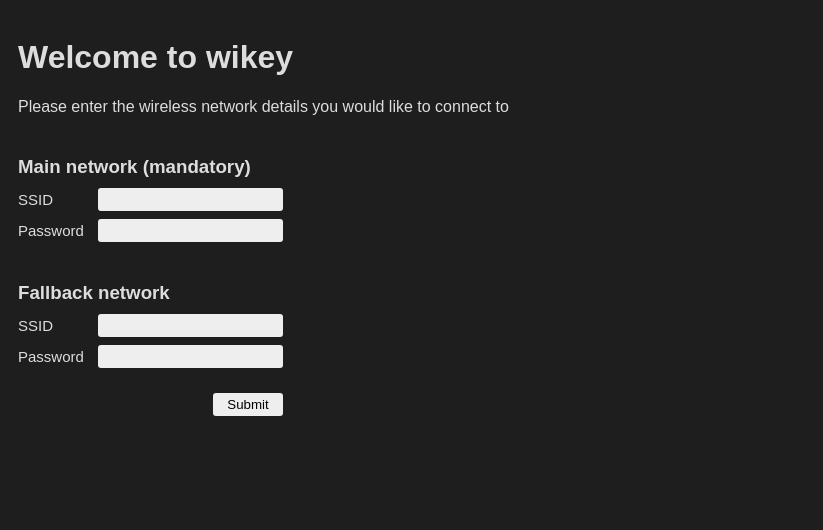
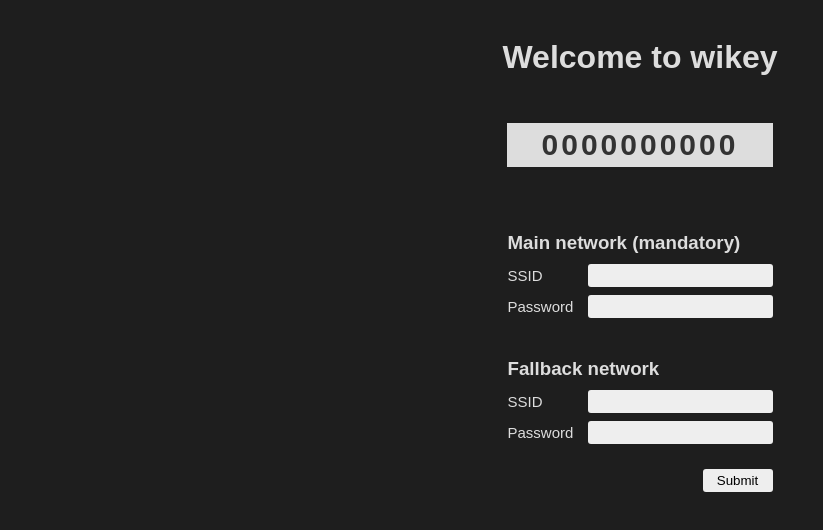
Before and after one commit to YanivOr/wikey, a plain HTML site: page data/index.html in a window 1280 px wide. Shown: the whole page, without its empty margins (0-823 px from the left). Drawn offline with Linux system fonts and the light colour scheme.

Commit message:
sending uid to client

```diff
--- a/data/index.html
+++ b/data/index.html
@@ -4,11 +4,12 @@
   <meta charset="UTF-8">
   <meta name="viewport" content="width=device-width, initial-scale=1.0">
   <link rel="stylesheet" href="style.css">
-  <title>Document</title>
+  <title>wikey</title>
 </head>
 <body>
+  <div class="main-wrapper">
     <h1>Welcome to wikey</h1>
-  <p>Please enter the wireless network details you would like to connect to</p>
+    <h2 class="uid">0000000000</h2>
     <form action="response.html" method="POST">
       <h3>Main network (mandatory)</h3>
       <div class="row">
@@ -32,5 +33,13 @@
         <input type="submit" />
       </div>
     </form>
+  </div>
+
+  <script src="./data.js"></script>
+  <script>
+  document.addEventListener('DOMContentLoaded', () => {
+    document.querySelector('h2.uid').innerHTML = uid
+  })
+  </script>
 </body>
 </html>
--- a/data/style.css
+++ b/data/style.css
@@ -1,8 +1,31 @@
 body {
+  display: flex;
+  flex-direction: column;
+  justify-content: space-between;
+  align-items: center;
   background: #1e1e1e;
   color: #dddddd;
   font-family: Arial, Helvetica, sans-serif;
   padding: 10px;
+}
+
+.main-wrapper {
+  display: flex;
+  flex-direction: column;
+  justify-content: space-between;
+  align-items: center;
+  width: 295px;
+}
+
+.uid {
+  width: 246px;
+  text-align: center;
+  font-size: 30px;
+  font-weight: bold;
+  padding: 5px 10px;
+  background: #dddddd;
+  color: #333333;
+  letter-spacing: 3px;
 }
 
 form {
@@ -19,6 +42,7 @@ form {
 
 label {
   font-size: 15px;
+  width: 75px;
 }
 
 input[type="text"], input[type="password"] {
```
Also changed, not shown: 3 other files. Lines whose indentation alone changed are shown as unchanged.
